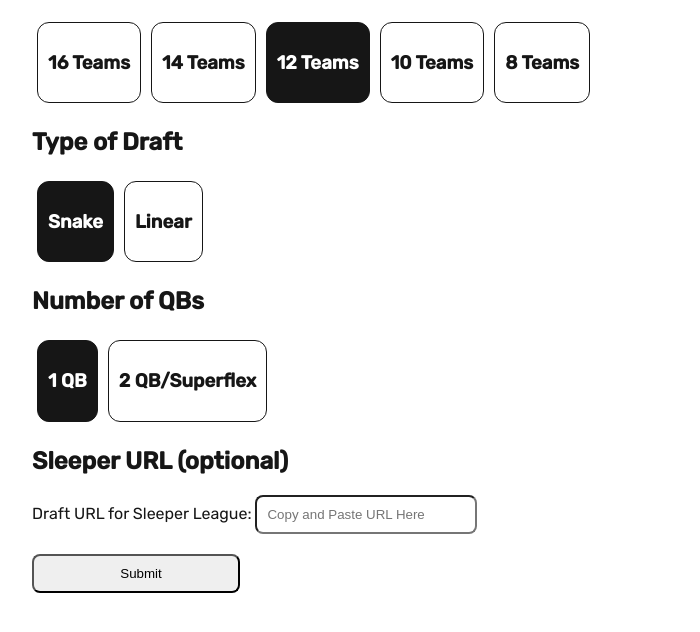
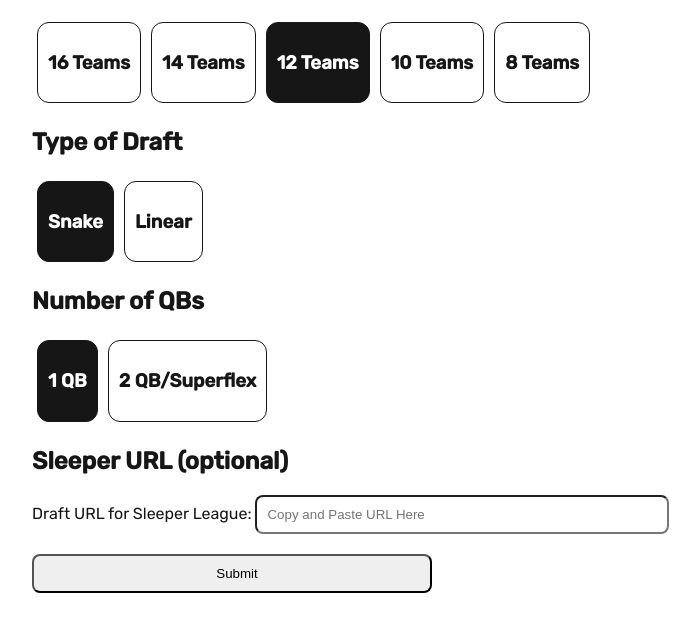
Before and after one commit to george-arnold/beersheets-app, a plain HTML site: page Beersheets-App.html in a window 1280 px wide. Shown: the part 112-744 px from the top of the page, without its empty margins (6-706 px from the left). Drawn offline with nearby package versions, Linux system fonts and the light colour scheme.

Commit message:
minor css adjustment for mobile

```diff
--- a/Beersheets-App.css
+++ b/Beersheets-App.css
@@ -36,7 +36,12 @@ input {
 	padding: 10px;
 	padding-right: 0px;
 }
-
+@media (min-width: 420px) {
+	input {
+		width: 95%;
+		max-width: 25rem;
+	}
+}
 form {
 	margin-top: 20px;
 }
```
